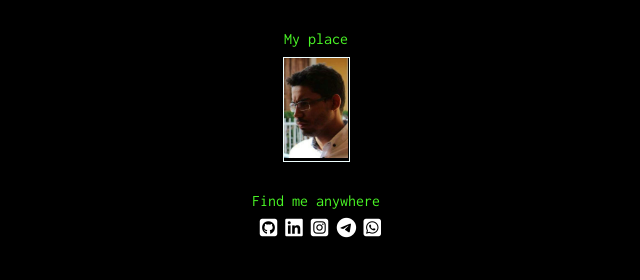
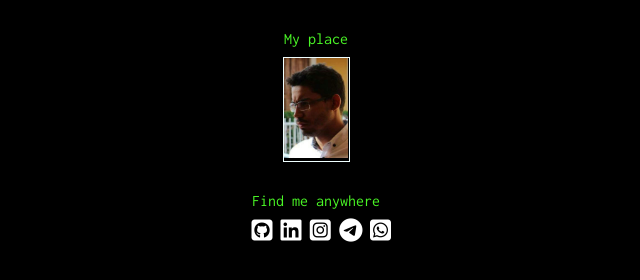
Before and after one commit to EvansLopes/personalPage, a plain HTML site: page index.html in a window 1280 px wide. Shown: the whole page, without its empty margins (324-964 px from the left). Drawn offline with Linux system fonts and the light colour scheme.

Commit message:
Correção ícones

```diff
--- a/style.css
+++ b/style.css
@@ -60,11 +60,10 @@
     color: white;
     width: 50% !important;
     height: 50% !important;
-    max-block-size: none;
     margin-top: 8%;
     margin-left: 0;
     margin-right: 0;
-    font-size: 20px;
+    font-size: 1.5em;
     background-size: 100%;
 }
 .footer{
```
